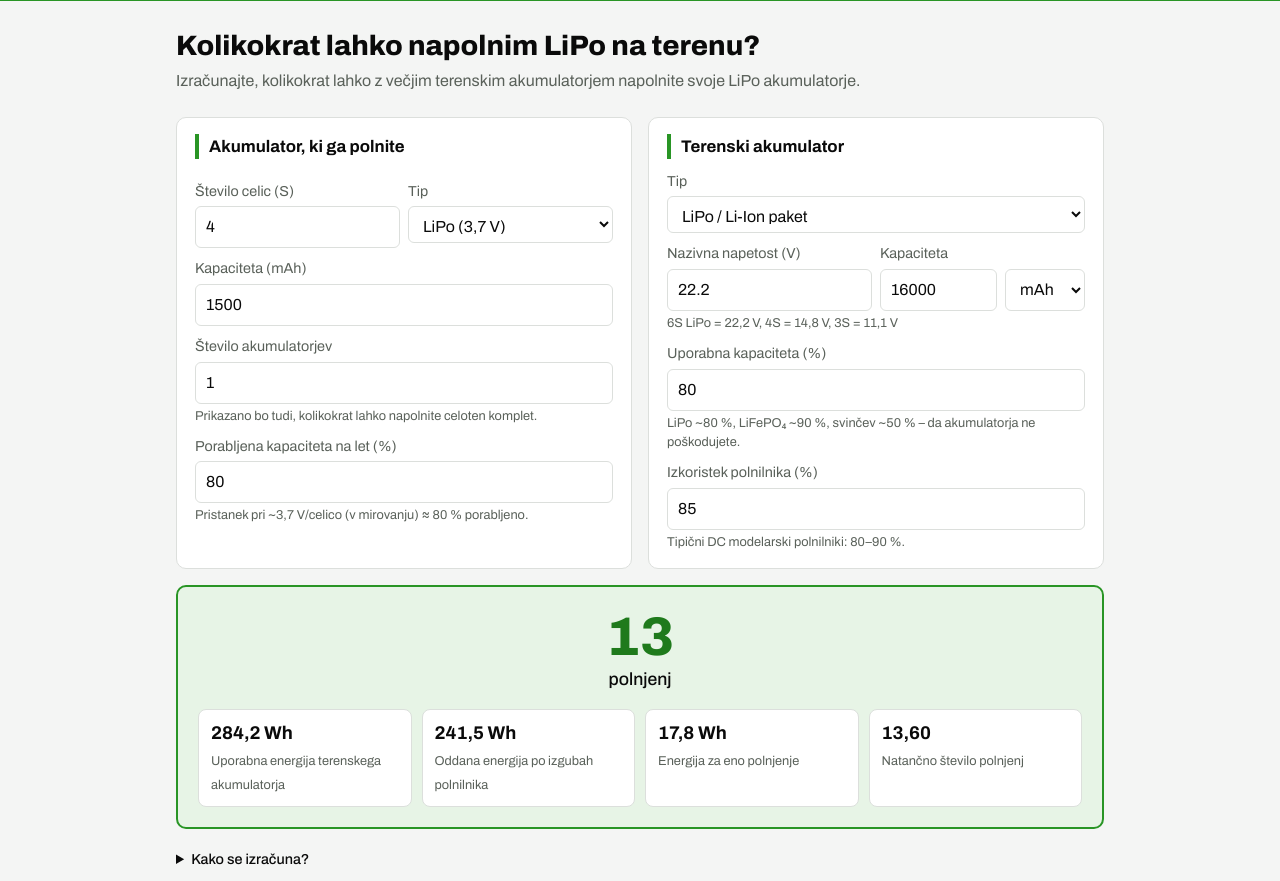
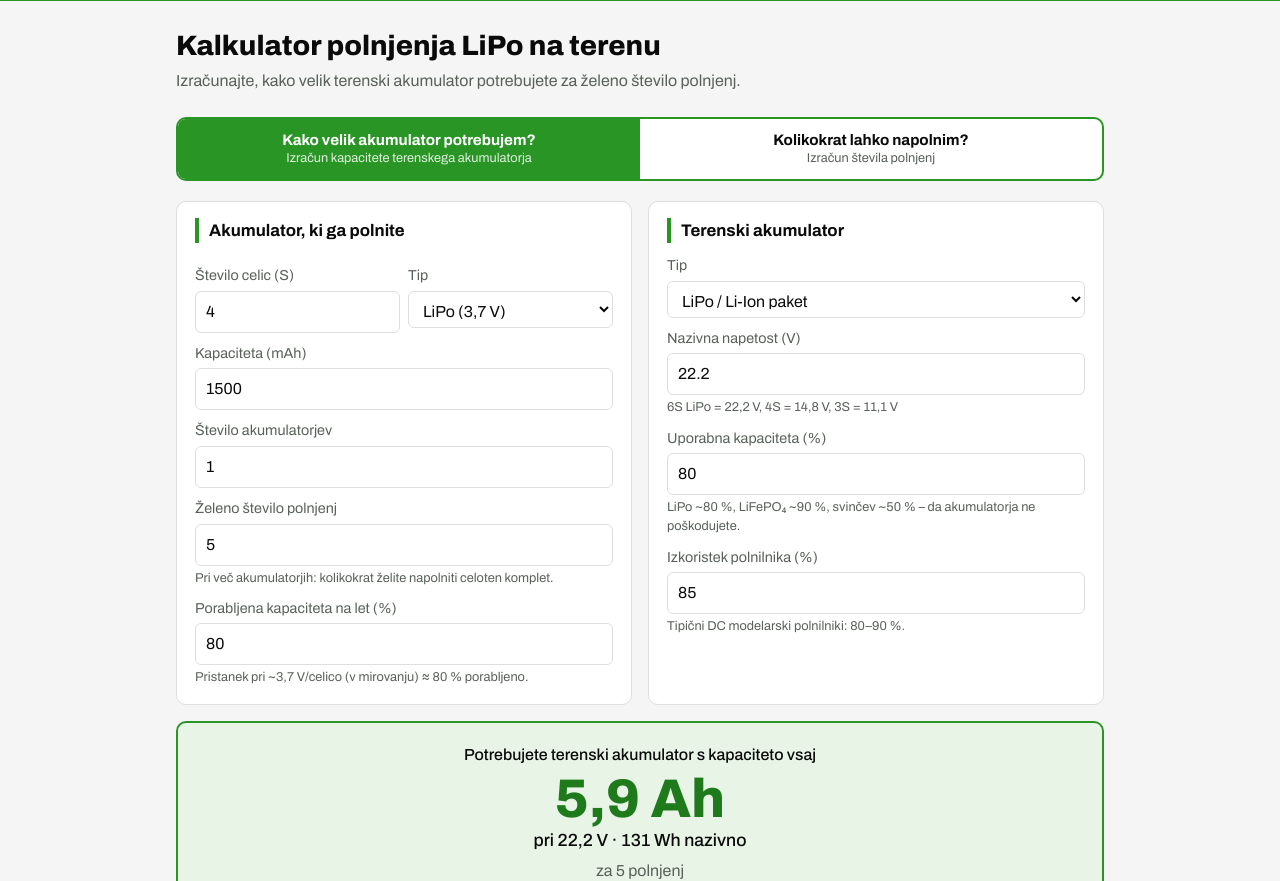
Before and after one commit to janvr1/lipo_calc, a plain HTML site: page index.html in a window 1280 px wide. Shown: the part 71-952 px from the top of the page. Drawn offline with Linux system fonts and the light colour scheme.

Commit message:
Add battery sizing mode (default) alongside charge count mode
The calculator now defaults to computing the field battery capacity
needed for a required number of full charges; the previous
charge-count calculation is available via a mode switch. The selected
mode is remembered in the browser.

Co-Authored-By: Claude Opus 5.5 <noreply@anthropic.com>
Claude-Session: https://claude.ai/code/session_01W3w9Y2GBabjJLbRuyipB8M

```diff
--- a/index.html
+++ b/index.html
@@ -92,6 +92,23 @@
   input:disabled { opacity: .5; }
   input:focus, select:focus { outline: 2px solid var(--brand); outline-offset: -1px; }
   .hint { font-size: .8rem; color: var(--muted); margin-top: 3px; }
+  [hidden] { display: none !important; }
+
+  /* Mode switch */
+  .modes {
+    display: grid; grid-template-columns: 1fr 1fr; gap: 0;
+    border: 2px solid var(--brand); border-radius: 10px; overflow: hidden;
+    margin: 0 0 20px; background: var(--card);
+  }
+  .modes input { position: absolute; opacity: 0; width: 1px; height: 1px; pointer-events: none; }
+  .modes label {
+    margin: 0; padding: 12px 14px; cursor: pointer; text-align: center;
+    color: var(--text); font-weight: 700; font-size: .95rem; line-height: 1.3;
+  }
+  .modes label small { display: block; font-weight: 400; color: var(--muted); font-size: .8rem; }
+  .modes input:checked + label { background: var(--brand); color: #fff; }
+  .modes input:checked + label small { color: rgba(255,255,255,.85); }
+  .modes input:focus-visible + label { outline: 3px solid var(--brand-text); outline-offset: -5px; }
 
   .result {
     margin-top: 16px;
@@ -102,6 +119,7 @@
     text-align: center;
   }
   .big { font-size: 3.4rem; font-weight: 800; color: var(--brand-text); line-height: 1.1; }
+  #r_pre { font-weight: 500; margin-bottom: 2px; }
   #r_label { font-size: 1.1rem; font-weight: 500; }
   #r_sets { color: var(--muted); margin-top: 4px; }
   .breakdown {
@@ -169,8 +187,15 @@
 </header>
 
 <main>
-  <h1>Kolikokrat lahko napolnim LiPo na terenu?</h1>
-  <p class="sub">Izračunajte, kolikokrat lahko z večjim terenskim akumulatorjem napolnite svoje LiPo akumulatorje.</p>
+  <h1>Kalkulator polnjenja LiPo na terenu</h1>
+  <p class="sub" id="sub">Izračunajte, kako velik terenski akumulator potrebujete za želeno število polnjenj.</p>
+
+  <div class="modes" role="radiogroup" aria-label="Način izračuna">
+    <input type="radio" name="mode" id="mode_size" value="size" checked>
+    <label for="mode_size">Kako velik akumulator potrebujem?<small>Izračun kapacitete terenskega akumulatorja</small></label>
+    <input type="radio" name="mode" id="mode_count" value="count">
+    <label for="mode_count">Kolikokrat lahko napolnim?<small>Izračun števila polnjenj</small></label>
+  </div>
 
   <div class="grid">
     <section class="card">
@@ -194,7 +219,12 @@
       <input id="p_cap" type="number" min="1" step="50" value="1500">
       <label for="p_cnt">Število akumulatorjev</label>
       <input id="p_cnt" type="number" min="1" step="1" value="1">
-      <div class="hint">Prikazano bo tudi, kolikokrat lahko napolnite celoten komplet.</div>
+      <div class="hint" id="p_cnt_hint">Prikazano bo tudi, kolikokrat lahko napolnite celoten komplet.</div>
+      <div data-mode="size">
+        <label for="n_req">Želeno število polnjenj</label>
+        <input id="n_req" type="number" min="1" step="1" value="5">
+        <div class="hint">Pri več akumulatorjih: kolikokrat želite napolniti celoten komplet.</div>
+      </div>
       <label for="p_dod">Porabljena kapaciteta na let (%)</label>
       <input id="p_dod" type="number" min="1" max="100" step="5" value="80">
       <div class="hint">Pristanek pri ~3,7 V/celico (v mirovanju) ≈ 80 % porabljeno.</div>
@@ -214,7 +244,7 @@
           <label for="f_volt">Nazivna napetost (V)</label>
           <input id="f_volt" type="number" min="1" step="0.1" value="22.2">
         </div>
-        <div>
+        <div data-mode="count">
           <label for="f_cap">Kapaciteta</label>
           <div class="row">
             <input id="f_cap" type="number" min="0" step="1" value="16000">
@@ -237,14 +267,15 @@
   </div>
 
   <div class="result" aria-live="polite">
-    <div class="big" id="r_charges">–</div>
-    <div id="r_label">polnjenj</div>
+    <div id="r_pre"></div>
+    <div class="big" id="r_big">–</div>
+    <div id="r_label"></div>
     <div id="r_sets"></div>
     <div class="breakdown">
-      <div class="stat"><b id="r_field_wh">–</b><span>Uporabna energija terenskega akumulatorja</span></div>
-      <div class="stat"><b id="r_out_wh">–</b><span>Oddana energija po izgubah polnilnika</span></div>
-      <div class="stat"><b id="r_pack_wh">–</b><span>Energija za eno polnjenje</span></div>
-      <div class="stat"><b id="r_exact">–</b><span>Natančno število polnjenj</span></div>
+      <div class="stat"><b id="s1v">–</b><span id="s1l"></span></div>
+      <div class="stat"><b id="s2v">–</b><span id="s2l"></span></div>
+      <div class="stat"><b id="s3v">–</b><span id="s3l"></span></div>
+      <div class="stat"><b id="s4v">–</b><span id="s4l"></span></div>
     </div>
     <div class="warn" id="r_warn"></div>
   </div>
@@ -256,6 +287,9 @@
        <code>Oddana energija = energija terenskega × izkoristek polnilnika</code><br>
        <code>Energija na polnjenje = celice × U celice × Ah × porabljena %</code><br>
        <code>Število polnjenj = oddana energija ÷ energija na polnjenje</code></p>
+    <p>Pri izračunu potrebne velikosti gre račun v obratni smeri:</p>
+    <p><code>Potrebna Wh = energija na polnjenje × št. akumulatorjev × želeno št. polnjenj ÷ izkoristek ÷ uporabna %</code><br>
+       <code>Potrebna Ah = potrebna Wh ÷ U terenskega akumulatorja</code></p>
     <p>Rezultat je ocena: mraz, visoki polnilni tokovi, polnilnik, ki mora napetost dvigovati (terenski akumulator z nižjo napetostjo od polnjenega), in starejši akumulatorji dejansko število polnjenj zmanjšajo.</p>
   </details>
 
@@ -298,7 +332,7 @@
 <script>
 (function () {
   const $ = (id) => document.getElementById(id);
-  const ids = ["p_cells", "p_chem", "p_cap", "p_cnt", "p_dod", "f_type", "f_volt", "f_cap", "f_unit", "f_dod", "eff"];
+  const ids = ["p_cells", "p_chem", "p_cap", "p_cnt", "n_req", "p_dod", "f_type", "f_volt", "f_cap", "f_unit", "f_dod", "eff"];
   const STORE = "lipo_calc_v1";
 
   const presets = {
@@ -322,11 +356,27 @@
     if (m === 3 || m === 4) return forms[2];
     return forms[3];
   }
+  const POLNJENJE = ["polnjenje", "polnjenji", "polnjenja", "polnjenj"];
+
+  const mode = () => ($("mode_count").checked ? "count" : "size");
+
+  function applyMode() {
+    const m = mode();
+    document.querySelectorAll("[data-mode]").forEach((el) => { el.hidden = el.dataset.mode !== m; });
+    $("p_cnt_hint").hidden = m !== "count";
+    $("sub").textContent = m === "size"
+      ? "Izračunajte, kako velik terenski akumulator potrebujete za želeno število polnjenj."
+      : "Izračunajte, kolikokrat lahko z večjim terenskim akumulatorjem napolnite svoje LiPo akumulatorje.";
+    $("f_volt").disabled = m === "count" && $("f_unit").value === "Wh";
+  }
 
   function load() {
     try {
       const saved = JSON.parse(localStorage.getItem(STORE) || "null");
-      if (saved) ids.forEach((id) => { if (saved[id] != null) $(id).value = saved[id]; });
+      if (saved) {
+        ids.forEach((id) => { if (saved[id] != null) $(id).value = saved[id]; });
+        if (saved.mode === "count") $("mode_count").checked = true;
+      }
     } catch (e) {}
     const p = presets[$("f_type").value] || presets.custom;
     $("f_volt_hint").textContent = p.hint;
@@ -334,70 +384,96 @@
 
   function save() {
     try {
-      const data = {};
+      const data = { mode: mode() };
       ids.forEach((id) => (data[id] = $(id).value));
       localStorage.setItem(STORE, JSON.stringify(data));
     } catch (e) {}
   }
 
+  function setStats(rows) {
+    rows.forEach(([v, l], i) => { $("s" + (i + 1) + "v").textContent = v; $("s" + (i + 1) + "l").textContent = l; });
+  }
+
   function calc() {
+    const m = mode();
     const cells = num("p_cells"), cellV = num("p_chem"), pCap = num("p_cap") / 1000;
     const packs = Math.max(1, Math.round(num("p_cnt")) || 1);
     const pUsed = num("p_dod") / 100;
-    const fV = num("f_volt"), fCap = num("f_cap"), unit = $("f_unit").value;
-    const fUse = num("f_dod") / 100, eff = num("eff") / 100;
+    const fV = num("f_volt"), fUse = num("f_dod") / 100, eff = num("eff") / 100;
+    const packV = cells * cellV;
+    const packWh = packV * pCap * pUsed;
 
+    if (m === "size") {
+      const nReq = Math.max(1, Math.round(num("n_req")) || 1);
+      const totalCharges = nReq * packs;
+      const deliveredWh = packWh * totalCharges;
+      const drawnWh = deliveredWh / eff;
+      const nominalWh = drawnWh / fUse;
+      const ah = nominalWh / fV;
+      const ok = [deliveredWh, nominalWh, ah].every(Number.isFinite) && ah > 0;
+
+      $("r_pre").textContent = "Potrebujete terenski akumulator s kapaciteto vsaj";
+      $("r_big").textContent = ok ? fmt(ah, ah < 10 ? 1 : 0) + " Ah" : "–";
+      $("r_label").textContent = ok ? `pri ${fmt(fV)} V · ${fmt(nominalWh, 0)} Wh nazivno` : "";
+      $("r_sets").textContent = ok
+        ? (packs > 1
+            ? `za ${nReq}× polnjenje kompleta ${packs} akumulatorjev (skupaj ${totalCharges} ${plural(totalCharges, POLNJENJE)})`
+            : `za ${nReq} ${plural(nReq, POLNJENJE)}`)
+        : "";
+      setStats([
+        [fmt(packWh) + " Wh", "Energija za eno polnjenje"],
+        [fmt(deliveredWh) + " Wh", "Skupaj potrebna energija v akumulatorjih"],
+        [fmt(drawnWh) + " Wh", "Odvzeto iz terenskega (z izgubami polnilnika)"],
+        [fmt(ah * 1000, 0) + " mAh", "Potrebna nazivna kapaciteta"]
+      ]);
+      warn(ok, fV, packV);
+      return;
+    }
+
+    const fCap = num("f_cap"), unit = $("f_unit").value;
     const fieldWhRaw = unit === "Wh" ? fCap : fV * (unit === "Ah" ? fCap : fCap / 1000);
     const fieldWh = fieldWhRaw * fUse;
     const outWh = fieldWh * eff;
-    const packV = cells * cellV;
-    const packWh = packV * pCap * pUsed;
     const exact = outWh / packWh;
-
     const ok = [fieldWh, outWh, packWh, exact].every(Number.isFinite) && packWh > 0;
     const charges = ok ? Math.floor(exact + 1e-9) : NaN;
 
-    $("r_charges").textContent = ok ? charges : "–";
-    $("r_label").textContent = ok
-      ? plural(charges, ["polnjenje", "polnjenji", "polnjenja", "polnjenj"])
-      : "polnjenj";
+    $("r_pre").textContent = "Akumulator lahko napolnite";
+    $("r_big").textContent = ok ? charges + "×" : "–";
+    $("r_label").textContent = ok ? plural(charges, POLNJENJE) : "";
+    $("r_sets").textContent = ok && packs > 1
+      ? `Celoten komplet ${packs} akumulatorjev lahko napolnite ${Math.floor(exact / packs + 1e-9)}-krat.`
+      : "";
+    setStats([
+      [fmt(fieldWh) + " Wh", "Uporabna energija terenskega akumulatorja"],
+      [fmt(outWh) + " Wh", "Oddana energija po izgubah polnilnika"],
+      [fmt(packWh) + " Wh", "Energija za eno polnjenje"],
+      [fmt(exact, 2), "Natančno število polnjenj"]
+    ]);
+    warn(ok && unit !== "Wh", fV, packV);
+  }
 
-    if (ok && packs > 1) {
-      const sets = Math.floor(exact / packs + 1e-9);
-      $("r_sets").textContent = `Celoten komplet ${packs} akumulatorjev lahko napolnite ${sets}-krat.`;
-    } else {
-      $("r_sets").textContent = "";
-    }
+  function warn(show, fV, packV) {
+    $("r_warn").textContent = show && fV < packV
+      ? `Terenski akumulator (${fmt(fV)} V) ima nižjo napetost kot akumulator, ki ga polnite (${fmt(packV)} V) – polnilnik mora napetost dvigniti, izkoristek je zato običajno nižji.`
+      : "";
+  }
 
-    $("r_field_wh").textContent = fmt(fieldWh) + " Wh";
-    $("r_out_wh").textContent = fmt(outWh) + " Wh";
-    $("r_pack_wh").textContent = fmt(packWh) + " Wh";
-    $("r_exact").textContent = fmt(exact, 2);
-
-    let warn = "";
-    if (ok && unit !== "Wh" && fV < packV) {
-      warn = `Terenski akumulator (${fmt(fV)} V) ima nižjo napetost kot akumulator, ki ga polnite (${fmt(packV)} V) – polnilnik mora napetost dvigniti, izkoristek je zato običajno nižji.`;
-    }
-    $("r_warn").textContent = warn;
-  }
+  const update = () => { applyMode(); calc(); save(); };
 
   $("f_type").addEventListener("change", () => {
     const p = presets[$("f_type").value];
     if (p.volt != null) $("f_volt").value = p.volt;
     if (p.dod != null) $("f_dod").value = p.dod;
     $("f_volt_hint").textContent = p.hint;
-    calc(); save();
+    update();
   });
-
-  $("f_unit").addEventListener("change", () => {
-    $("f_volt").disabled = $("f_unit").value === "Wh";
-    calc(); save();
-  });
-
-  ids.forEach((id) => $(id).addEventListener("input", () => { calc(); save(); }));
+  document.querySelectorAll('input[name="mode"]').forEach((r) => r.addEventListener("change", update));
+  ids.forEach((id) => $(id).addEventListener("input", update));
+  $("f_unit").addEventListener("change", update);
 
   load();
-  $("f_volt").disabled = $("f_unit").value === "Wh";
+  applyMode();
   calc();
 })();
 </script>
```
Also changed, not shown: 1 other file.
